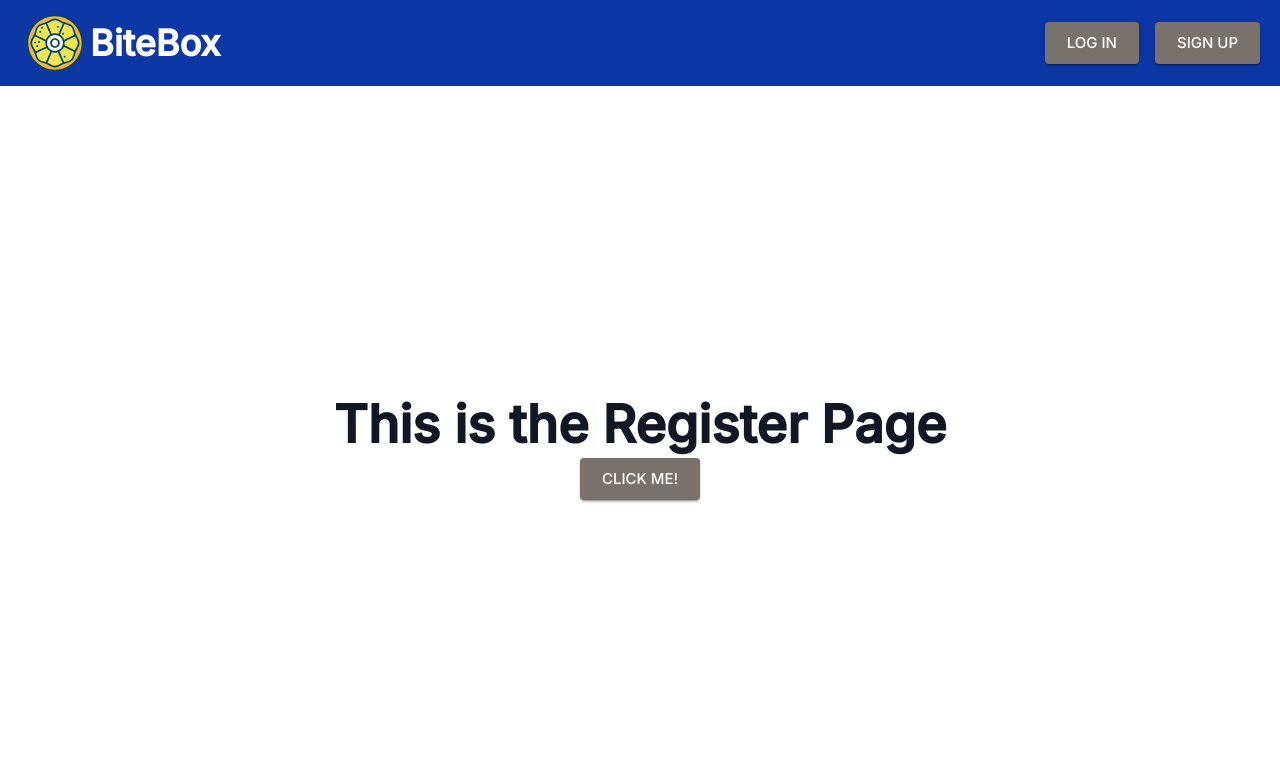
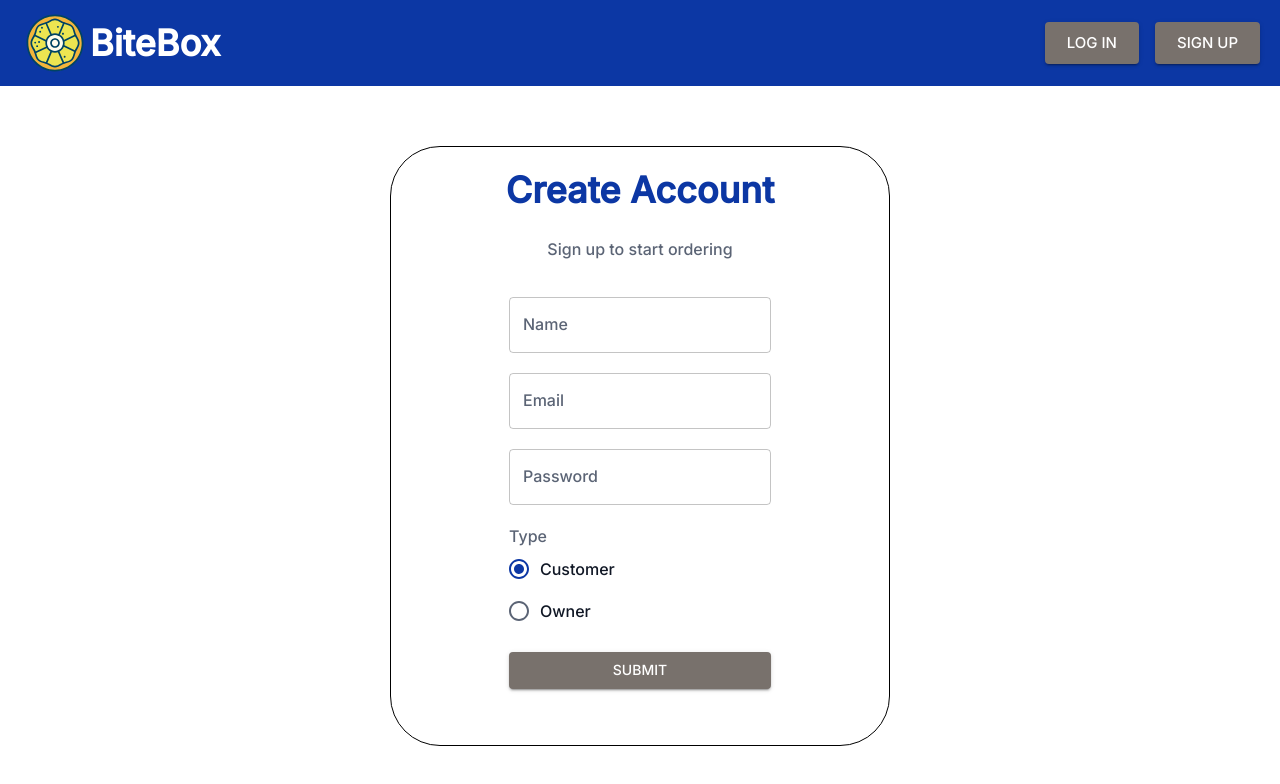
Before and after one commit to jtg-inductions-fe/FE-Assignment-2-Shashwat-Tiwari-UID00830-2026, a React (Vite) app: page /register in a window 1280 px wide. Shown: the top 784 px of the page. Built offline with nearby package versions, Linux system fonts and the light colour scheme.

Commit message:
[ST_A2_02]: Fix the rebase name changes

```diff
--- a/src/pages/Register.page.tsx
+++ /dev/null
@@ -1,19 +0,0 @@
-/**
- * This file contains the Register component.
- */
-import { Box, Button, Typography } from '@mui/material';
-const Register = () => (
-    <Box
-        sx={(theme) => ({
-            ...theme.mixins.flexCenter(),
-            flexDirection: 'column',
-            minHeight: '90vh',
-        })}
-    >
-        <Typography variant="h1">This is the Register Page</Typography>
-        <Button variant="contained" color="secondary" size="large">
-            Click Me!
-        </Button>
-    </Box>
-);
-export default Register;
--- a/src/routes/AppRoutes.tsx
+++ b/src/routes/AppRoutes.tsx
@@ -9,7 +9,7 @@ import Discover from '@/pages/Discover.page';
 import Login from '@/pages/Login.page';
 import NotFound from '@/pages/NotFound.page';
 import Orders from '@/pages/Orders.page';
-import Register from '@/pages/Register.page';
+import Register from '@/pages/Register/Register.page';
 
 const AppRoutes = () => (
     <Routes>
```
Also changed, not shown: src/pages/Register/Register.page.tsx (renamed from src/pages/Register/Register.tsx).
